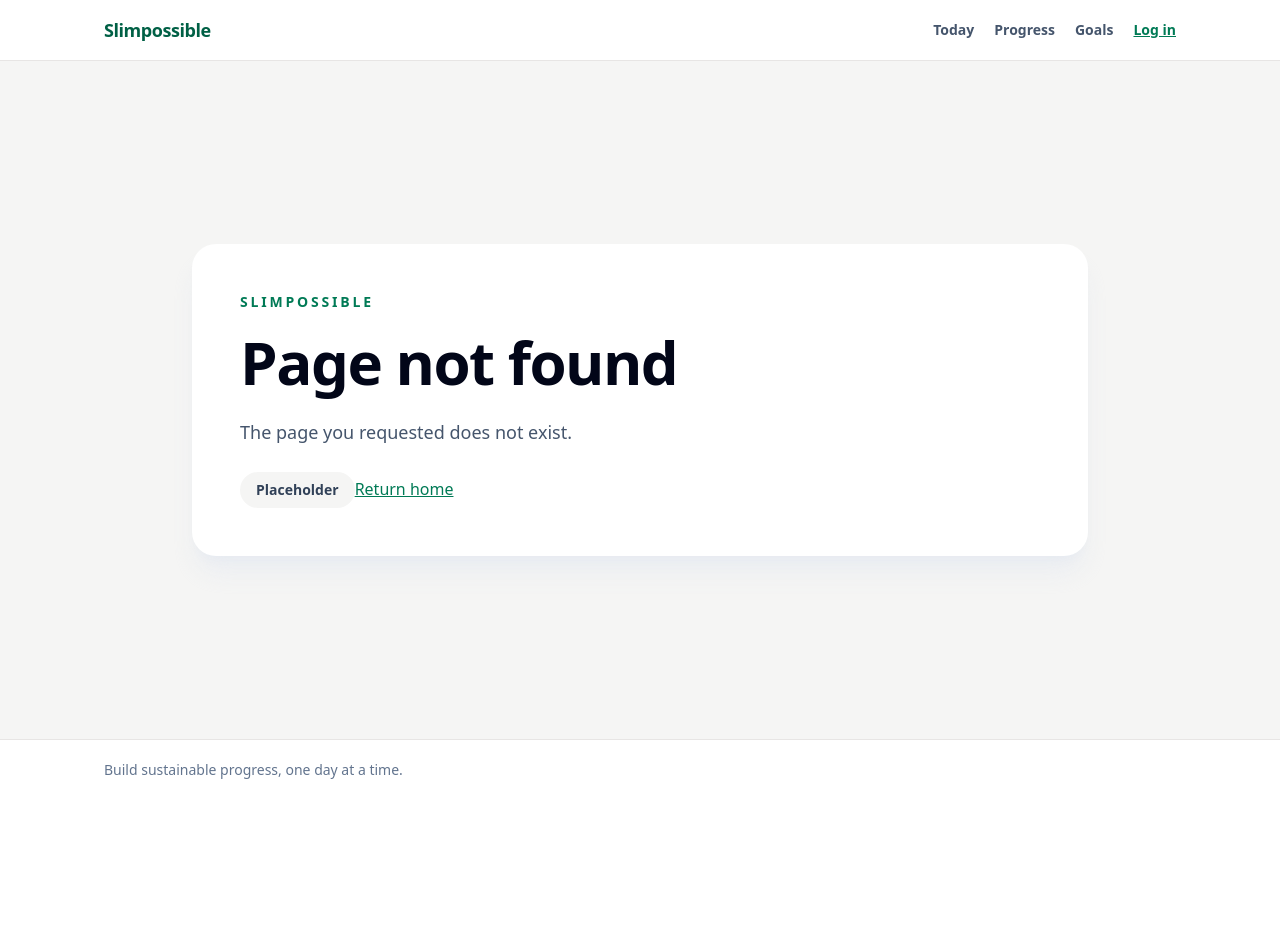
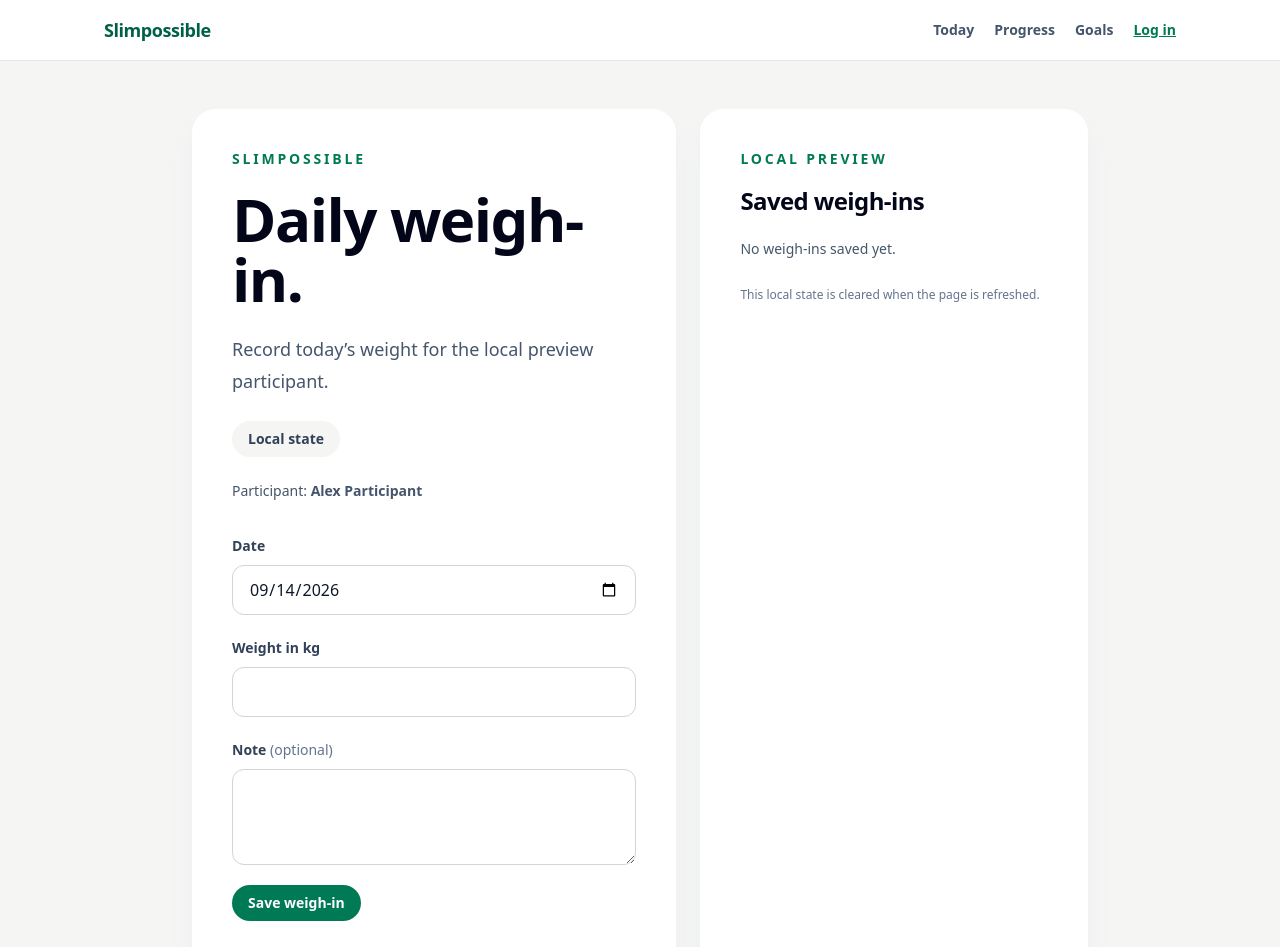
Before and after one commit to johnciuverca/slimpossible-app, a React (Vite) app: page /weigh-ins in a window 1280 px wide. Before the commit this address had no page. Shown: the top 947 px of the page. Before the commit the page ends 800 px from the top, so only its background shows below. Built offline with nearby package versions, Linux system fonts and the light colour scheme.

Commit message:
feat: build daily weigh-in form

```diff
--- a/src/App.tsx
+++ b/src/App.tsx
@@ -4,6 +4,7 @@ import { AuthProvider } from './auth/AuthContext'
 import { ProtectedRoute } from './auth/ProtectedRoute'
 import { AppLayout } from './layout/AppLayout'
 import { ChallengeSetupPage } from './pages/ChallengeSetupPage'
+import { DailyWeighInFormPage } from './pages/DailyWeighInFormPage'
 import { LoginPage } from './pages/LoginPage'
 import { ParticipantEnrollmentPage } from './pages/ParticipantEnrollmentPage'
 import { RegisterPage } from './pages/RegisterPage'
@@ -33,6 +34,7 @@ function App() {
             <Route path="login" element={<LoginPage />} />
             <Route path="register" element={<RegisterPage />} />
             <Route path="challenge/setup" element={<ChallengeSetupPage />} />
+            <Route path="weigh-ins" element={<DailyWeighInFormPage />} />
             <Route
               path="challenge/participants/enroll"
               element={<ParticipantEnrollmentPage />}
--- a/src/pages/AppPages.tsx
+++ b/src/pages/AppPages.tsx
@@ -77,6 +77,12 @@ export function TodayPage() {
       title="Today"
     >
       <Button disabled>Coming soon</Button>
+      <Link
+        className="mt-4 inline-block text-sm font-semibold text-emerald-700 underline"
+        to="/weigh-ins"
+      >
+        Record a weigh-in
+      </Link>
     </PlaceholderPage>
   )
 }
--- /dev/null
+++ b/src/pages/DailyWeighInFormPage.tsx
@@ -0,0 +1,234 @@
+import { useState, type FormEvent } from 'react'
+import { Link } from 'react-router-dom'
+
+import { participantFixture } from '../models/fixtures'
+import { upsertWeighIn } from '../models/weighInStore'
+import type { WeighInValidationField } from '../models/weighIn'
+import type { WeighIn } from '../models/weighIn'
+import {
+  Button,
+  Card,
+  PageHeader,
+  StatusPill,
+  TextInput,
+} from '../components/ui'
+
+type WeighInFormValues = {
+  date: string
+  note: string
+  weightKg: string
+}
+
+type WeighInFormField = keyof WeighInFormValues
+type WeighInFormErrors = Partial<Record<WeighInFormField, string>>
+
+function todayAsDateOnly() {
+  return new Date().toISOString().slice(0, 10)
+}
+
+const initialValues: WeighInFormValues = {
+  date: todayAsDateOnly(),
+  note: '',
+  weightKg: '',
+}
+
+function mapValidationErrors(
+  issues: { field: WeighInValidationField; message: string }[],
+): WeighInFormErrors {
+  const errors: WeighInFormErrors = {}
+
+  issues.forEach(({ field, message }) => {
+    if (field in initialValues) {
+      errors[field as WeighInFormField] = message
+    }
+  })
+
+  return errors
+}
+
+export function DailyWeighInFormPage() {
+  const [values, setValues] = useState(initialValues)
+  const [weighIns, setWeighIns] = useState<WeighIn[]>([])
+  const [errors, setErrors] = useState<WeighInFormErrors>({})
+  const [submitError, setSubmitError] = useState('')
+  const [successMessage, setSuccessMessage] = useState('')
+
+  function updateValue(field: WeighInFormField, value: string) {
+    setValues((currentValues) => ({ ...currentValues, [field]: value }))
+    setErrors((currentErrors) => ({ ...currentErrors, [field]: undefined }))
+    setSubmitError('')
+    setSuccessMessage('')
+  }
+
+  function handleSubmit(event: FormEvent<HTMLFormElement>) {
+    event.preventDefault()
+
+    const result = upsertWeighIn(weighIns, {
+      date: values.date,
+      note: values.note.trim() || undefined,
+      participantId: participantFixture.id,
+      weightKg: Number(values.weightKg),
+    })
+
+    if (!result.success) {
+      setErrors(mapValidationErrors(result.issues))
+      setSubmitError('Please correct the highlighted fields before saving.')
+      setSuccessMessage('')
+      return
+    }
+
+    setWeighIns(result.data)
+    setErrors({})
+    setSubmitError('')
+    setSuccessMessage(
+      result.operation === 'created'
+        ? 'Weigh-in created in local state.'
+        : 'Weigh-in updated in local state.',
+    )
+  }
+
+  return (
+    <section
+      aria-labelledby="daily-weigh-in-title"
+      className="mx-auto flex w-full max-w-4xl flex-1 items-center"
+    >
+      <div className="grid w-full gap-6 lg:grid-cols-[minmax(0,1fr)_minmax(0,0.8fr)]">
+        <Card className="p-8 sm:p-10">
+          <PageHeader
+            description="Record today’s weight for the local preview participant."
+            title="Daily weigh-in."
+            titleId="daily-weigh-in-title"
+          >
+            <StatusPill>Local state</StatusPill>
+          </PageHeader>
+
+          <p className="mt-6 text-sm text-slate-600">
+            Participant: <strong>{participantFixture.displayName}</strong>
+          </p>
+
+          <form
+            aria-label="Daily weigh-in form"
+            className="mt-8 space-y-5"
+            noValidate
+            onSubmit={handleSubmit}
+          >
+            <TextInput
+              error={errors.date}
+              id="daily-weigh-in-date"
+              label="Date"
+              max={todayAsDateOnly()}
+              onChange={(event) => updateValue('date', event.target.value)}
+              type="date"
+              value={values.date}
+            />
+            <TextInput
+              error={errors.weightKg}
+              id="daily-weigh-in-weight"
+              inputMode="decimal"
+              label="Weight in kg"
+              min="0"
+              onChange={(event) => updateValue('weightKg', event.target.value)}
+              step="0.1"
+              type="number"
+              value={values.weightKg}
+            />
+
+            <div>
+              <label
+                className="text-sm font-semibold text-slate-700"
+                htmlFor="daily-weigh-in-note"
+              >
+                Note{' '}
+                <span className="font-normal text-slate-500">(optional)</span>
+              </label>
+              <textarea
+                aria-describedby={
+                  errors.note ? 'daily-weigh-in-note-error' : undefined
+                }
+                aria-invalid={errors.note ? true : undefined}
+                className="mt-2 block min-h-24 w-full rounded-xl border border-stone-300 bg-white px-4 py-3 text-slate-900 outline-none transition placeholder:text-slate-400 focus:border-emerald-700 focus:ring-2 focus:ring-emerald-100"
+                id="daily-weigh-in-note"
+                onChange={(event) => updateValue('note', event.target.value)}
+                value={values.note}
+              />
+              {errors.note ? (
+                <p
+                  className="mt-2 text-sm text-red-700"
+                  id="daily-weigh-in-note-error"
+                >
+                  {errors.note}
+                </p>
+              ) : null}
+            </div>
+
+            {submitError ? (
+              <p
+                aria-live="polite"
+                className="text-sm text-red-700"
+                role="alert"
+              >
+                {submitError}
+              </p>
+            ) : null}
+            {successMessage ? (
+              <p
+                aria-live="polite"
+                className="text-sm text-emerald-800"
+                role="status"
+              >
+                {successMessage}
+              </p>
+            ) : null}
+
+            <Button type="submit">Save weigh-in</Button>
+          </form>
+
+          <Link
+            className="mt-6 inline-block text-sm text-emerald-700 underline"
+            to="/today"
+          >
+            Back to today
+          </Link>
+        </Card>
+
+        <Card aria-labelledby="local-weigh-ins-title" className="p-8 sm:p-10">
+          <p className="text-sm font-semibold uppercase tracking-[0.2em] text-emerald-700">
+            Local preview
+          </p>
+          <h2
+            className="mt-4 text-2xl font-bold tracking-tight text-slate-950"
+            id="local-weigh-ins-title"
+          >
+            Saved weigh-ins
+          </h2>
+          {weighIns.length === 0 ? (
+            <p className="mt-5 text-sm leading-6 text-slate-600">
+              No weigh-ins saved yet.
+            </p>
+          ) : (
+            <ul className="mt-5 space-y-3" aria-label="Saved weigh-ins">
+              {weighIns.map((weighIn) => (
+                <li
+                  className="rounded-2xl border border-stone-200 bg-stone-50 p-4"
+                  key={`${weighIn.participantId}-${weighIn.date}`}
+                >
+                  <p className="font-semibold text-slate-900">
+                    {weighIn.date}: {weighIn.weightKg} kg
+                  </p>
+                  {weighIn.note ? (
+                    <p className="mt-1 text-sm text-slate-600">
+                      {weighIn.note}
+                    </p>
+                  ) : null}
+                </li>
+              ))}
+            </ul>
+          )}
+          <p className="mt-6 text-xs leading-5 text-slate-500">
+            This local state is cleared when the page is refreshed.
+          </p>
+        </Card>
+      </div>
+    </section>
+  )
+}
```
Also changed, not shown: 1 other file (tests, documents, lock files or other folders).
